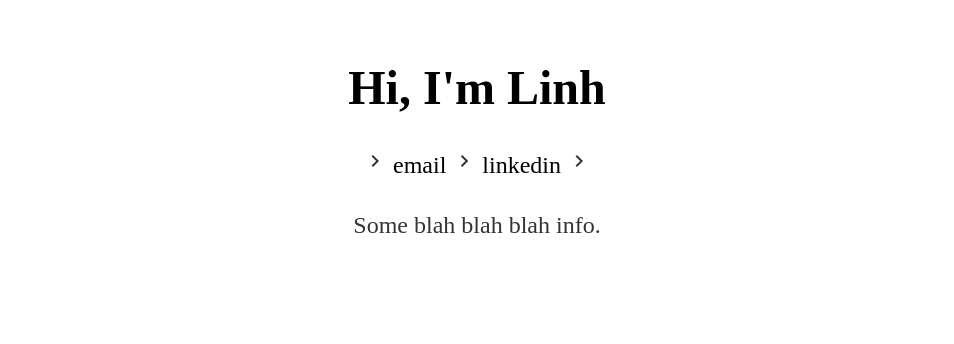
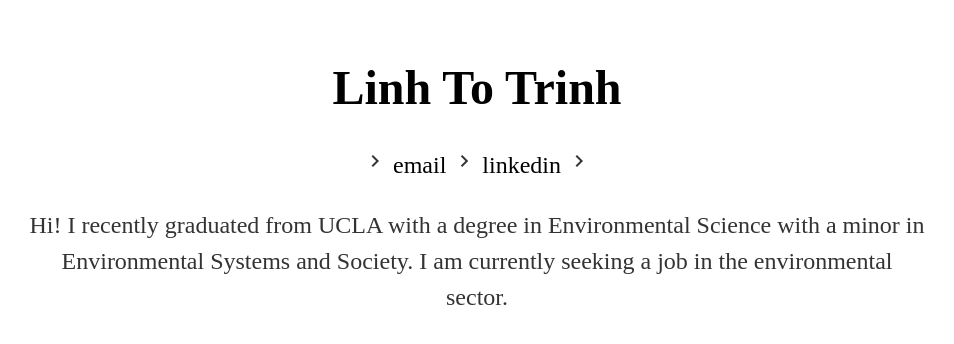
Before and after one commit to lttrinh/lttrinh.github.io, a Jekyll site: the page built from index.html, in a window 1280 px wide. Shown: the top 344 px of the page, without its empty margins (163-1117 px from the left). Built offline with Jekyll 4.4.1, drawn with Linux system fonts in a browser that asks for light colours.

Commit message:
Update index.html

```diff
--- a/index.html
+++ b/index.html
@@ -5,12 +5,12 @@ title: Linh To Trinh
 <link rel="stylesheet" href="https://fonts.googleapis.com/icon?family=Material+Icons">
 
 <div class="header">
-	<h1>Hi, I'm Linh</h1>
+	<h1>Linh To Trinh</h1>
 	<p><i class="material-icons">chevron_right</i> <a href="mailto:linhtrinhto@gmail.com">email</a> <i class="material-icons">chevron_right</i> <a href="https://linkedin.com/in/linhtrinhto">linkedin</a> <i class="material-icons">chevron_right</i> </p>
 
 </div>
 
 <div class="content">
-	<p>Some blah blah blah info.</p>
+	<p>Hi! I recently graduated from UCLA with a degree in Environmental Science with a minor in Environmental Systems and Society. I am currently seeking a job in the environmental sector.</p>
 
 </div>
```
